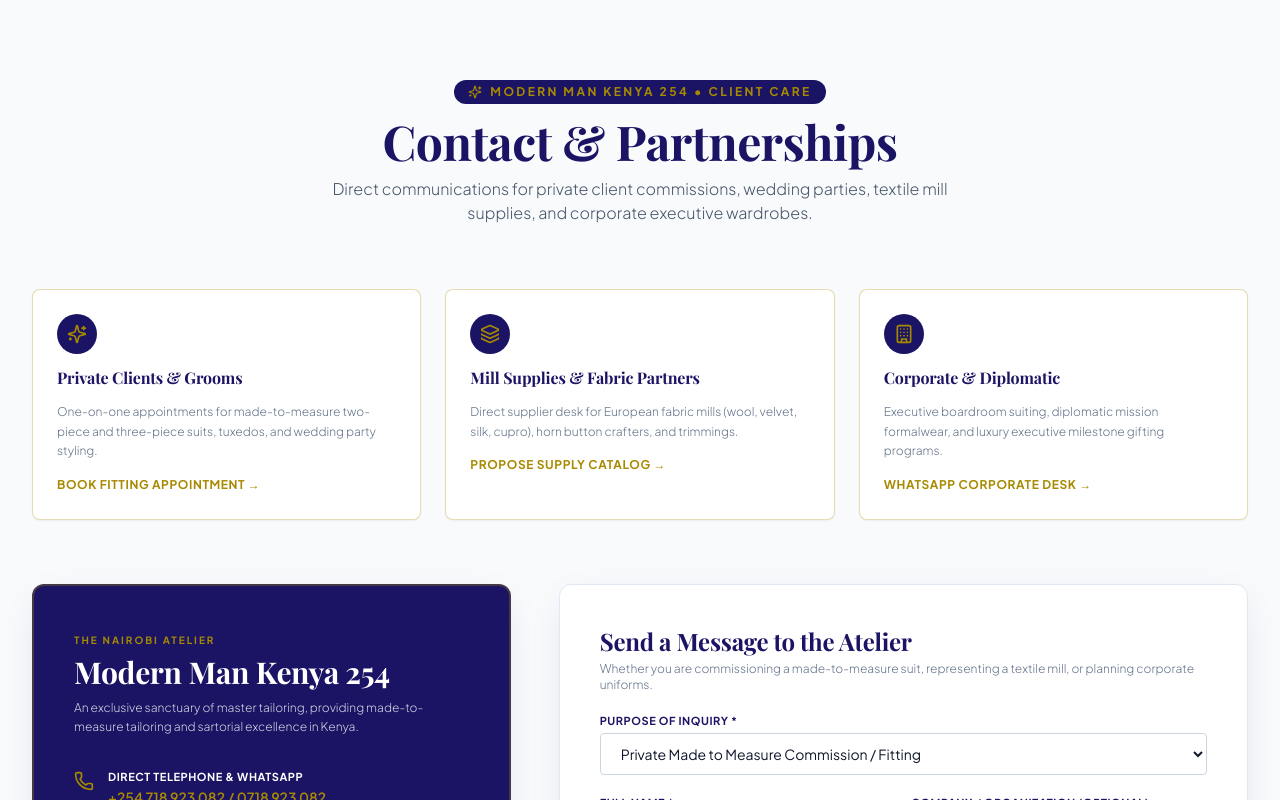
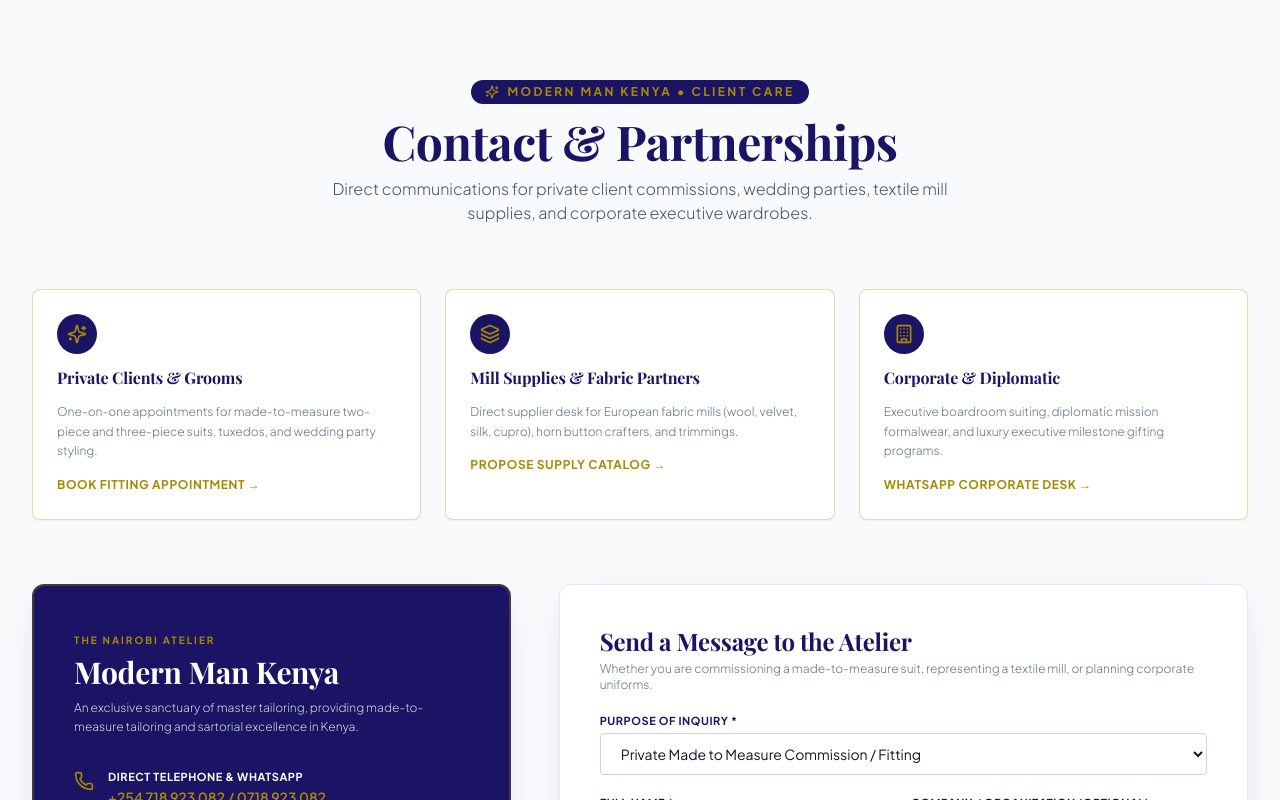
Before and after one commit to otienoronny56-svg/modernmankenya-website, a Next.js app: page /contact in a window 1280 px wide. Built offline with nearby package versions, Linux system fonts and the light colour scheme; no server answers; a web font is replaced by a local one.

Commit message:
fix(footer): remove 254 from footer copyright and contact branding

```diff
--- a/app/contact/page.tsx
+++ b/app/contact/page.tsx
@@ -69,7 +69,7 @@ export default function ContactPage() {
         <div className="text-center max-w-2xl mx-auto space-y-3">
           <div className="inline-flex items-center space-x-2 px-3.5 py-1 rounded-full bg-brand-navy text-brand-gold text-[10px] sm:text-xs uppercase tracking-luxury font-bold">
             <Sparkles className="w-3.5 h-3.5" />
-            <span>Modern Man Kenya 254 • Client Care</span>
+            <span>Modern Man Kenya • Client Care</span>
           </div>
           <h1 className="font-serif text-3xl sm:text-5xl font-bold text-brand-navy">
             Contact & Partnerships
@@ -150,7 +150,7 @@ export default function ContactPage() {
                   The Nairobi Atelier
                 </span>
                 <h2 className="font-serif text-2xl sm:text-3xl font-bold mt-1">
-                  Modern Man Kenya 254
+                  Modern Man Kenya
                 </h2>
                 <p className="text-xs text-slate-300 mt-2 font-light leading-relaxed">
                   An exclusive sanctuary of master tailoring, providing made-to-measure tailoring and sartorial excellence in Kenya.
--- a/components/layout/Footer.tsx
+++ b/components/layout/Footer.tsx
@@ -297,7 +297,7 @@ export const Footer: React.FC = () => {
         {/* Bottom Bar: Secure Payments, M-Pesa Badges & Copyright */}
         <div className="mt-8 pt-6 border-t border-stone-200/80 flex flex-col md:flex-row items-center justify-between gap-4">
           <div className="flex flex-col sm:flex-row items-center space-y-1 sm:space-y-0 sm:space-x-3 text-xs text-stone-500 text-center sm:text-left">
-            <span>© {new Date().getFullYear()} Modern Man Kenya 254. All rights reserved.</span>
+            <span>© {new Date().getFullYear()} Modern Man Kenya. All rights reserved.</span>
             <span className="hidden sm:inline text-stone-300">•</span>
             <span className="text-[11px] text-brand-gold font-serif italic">Opulence • Simplicity • Class</span>
           </div>
--- a/components/seo/JsonLd.tsx
+++ b/components/seo/JsonLd.tsx
@@ -7,7 +7,7 @@ export const JsonLd: React.FC = () => {
       {
         '@type': ['MensClothingStore', 'ClothingStore', 'LocalBusiness'],
         '@id': 'https://www.modernmanke.com/#store',
-        name: 'Modern Man Kenya 254',
+        name: 'Modern Man Kenya',
         alternateName: 'Modern Man Kenya Made to Measure Tailoring',
         url: 'https://www.modernmanke.com',
         logo: 'https://www.modernmanke.com/images/logo-emblem.png',
```
